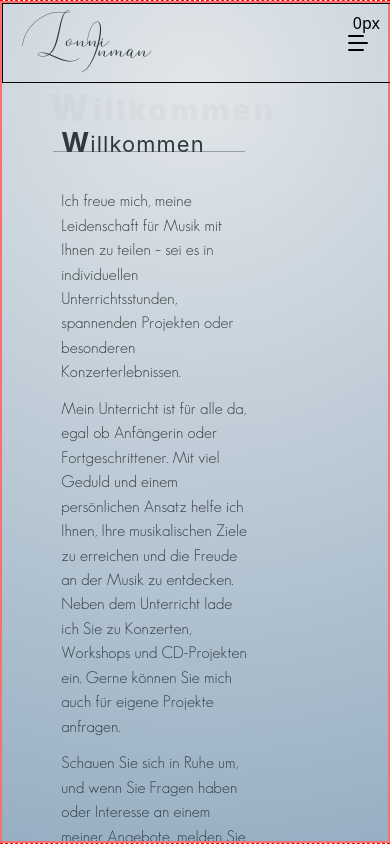
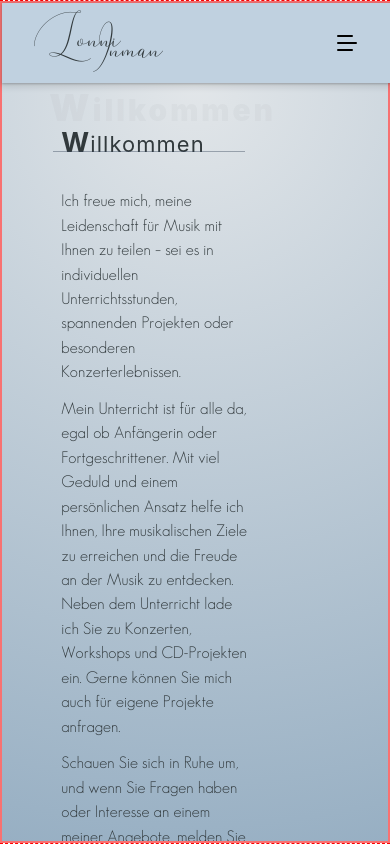
Before and after one commit to j-eick/lonni-homepage, a Next.js app: page /home in a window 390 px wide. Built offline with nearby package versions, Linux system fonts and the light colour scheme; a web font is replaced by a local one.

Commit message:
fix / Header responsiveness

```diff
--- a/components/ui/mainLayout/header/Header.tsx
+++ b/components/ui/mainLayout/header/Header.tsx
@@ -3,6 +3,7 @@ import Link from "next/link";
 import { Dispatch, SetStateAction, useEffect, useState } from "react";
 import { usePathname } from "next/navigation";
 import "./header.css";
+import "../../../../app/globals.css";
 
 type HeaderProps = {
     isModalOpen: boolean;
@@ -50,14 +51,18 @@ export default function Header({ isModalOpen, setIsModalOpen, underlineLinkClass
             {/* ----- DESKTOP HEADER ----- */}
             <div
                 className={`hidden w-full
-                            md:block`}
+                            md:block md:relative`}
             >
+                {/* ----- Banner ----- */}
+                <div className="absolute top-0 right-0">Banner</div>
+                {/* ------------------ */}
                 <ul
-                    className={`w-full h-full
+                    className={`relative w-full h-full
                                 flex justify-around
                                 md:gap-0 md:text-size-navLink-regular
                                 lg:gap-5
-                                2lg:text-size-navLink-bigger`}
+
+                                `}
                 >
                     <li className={`grow relative max-w-navContainer-left`}>
                         <ul className={`relative h-full flex justify-between gap-0 font-navLink`}>
@@ -131,10 +136,16 @@ export default function Header({ isModalOpen, setIsModalOpen, underlineLinkClass
                     </li>
                 </ul>
             </div>
+            {/* <div className="absolute z-10 -bottom-1  left-1/2 w-screen -translate-x-1/2 h-11 bg-gradient-to-r from-transparent via-gray-400/20 to-transparent border-t border-b border-gray-200/50 overflow-hidden">
+                <div className="whitespace-nowrap animate-marquee">asd</div>
+            </div> */}
             {/* ----- MOBILE HEADER ----- */}
+            <div className="relative">
+                {/* <div className="absolute z-10 bottom-10 w-full h-[.5px] bg-black" /> */}
                 <div
-                className={`fixed w-full px-[5vw] py-[1vw] flex justify-between items-center bb
-                            min-h-[80px] h-mobile-header
+                    className={`fixed z-10 w-full px-[5vw] py-[1vw] flex justify-between items-center
+                        min-h-[80px] h-mobile-header bg-header-mobile shadow-flat
+                        2xs:px-8
                         md:hidden`}
                 >
                     <Link
@@ -143,11 +154,20 @@ export default function Header({ isModalOpen, setIsModalOpen, underlineLinkClass
                     >
                         <h1
                             className={`relative h-[16vw] w-[31vw] text-[8vw] font-headerTitle
-                                    xs:w-[33vw] xs:text-[9vw]
-                                    `}
+                                    xs:w-[33vw]`}
                         >
-                        <span className="absolute top-0 left-0">Lonni</span>
-                        <span className="absolute bottom-0 right-0">Inman</span>
+                            <span
+                                className={`absolute top-0 left-0
+                                        2xs:text-size-headerTitle-mobile-2xs`}
+                            >
+                                Lonni
+                            </span>
+                            <span
+                                className={`absolute bottom-0 right-0
+                                        2xs:text-[9vw]`}
+                            >
+                                Inman
+                            </span>
                         </h1>
                     </Link>
                     <BurgerMenu
@@ -186,6 +206,7 @@ export default function Header({ isModalOpen, setIsModalOpen, underlineLinkClass
                     </ul>
                 </div> */}
                 </div>
+            </div>
         </header>
     );
 }
```
Lines whose indentation alone changed are shown as unchanged.
